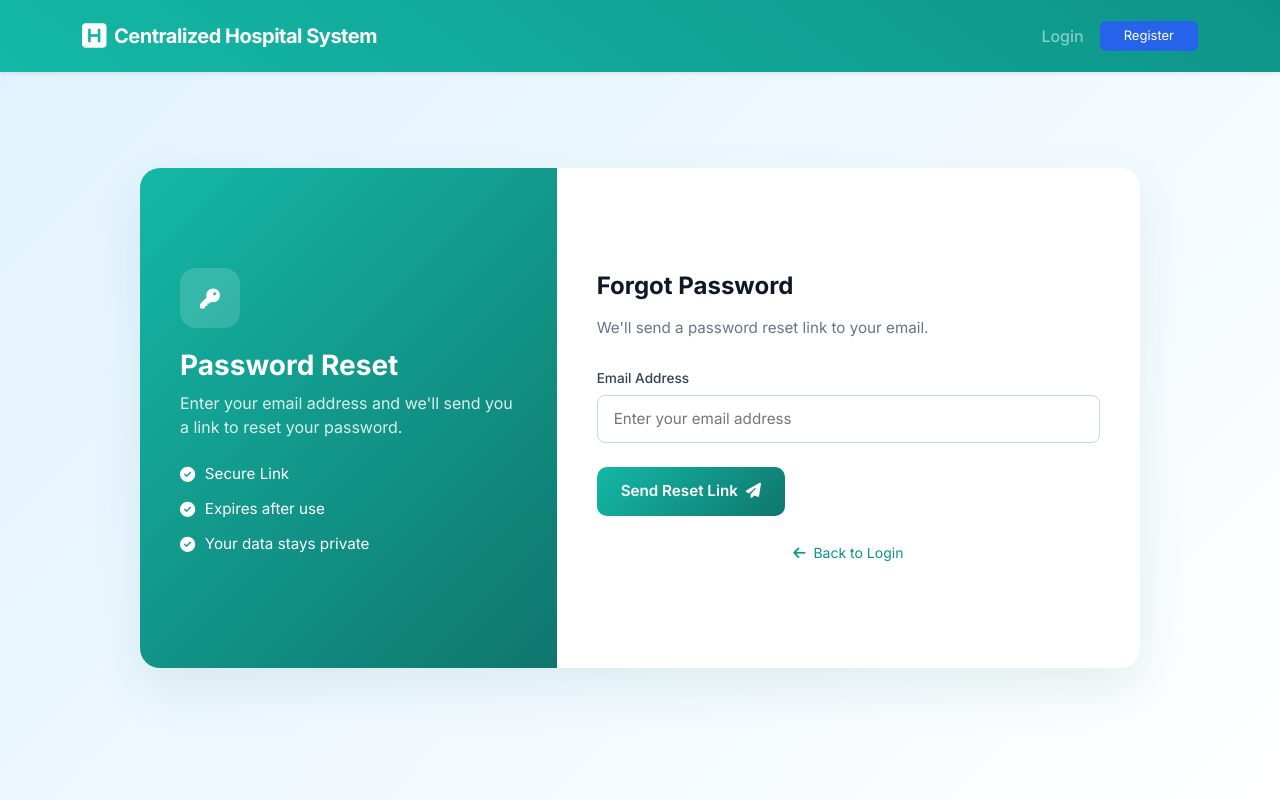
After one commit to KohlYumul/CHS, a Django app: page /accounts/forgot-password/ in a window 1280 px wide. The commit adds this page. Run offline with Django 5.2, Linux system fonts and the light colour scheme.

Commit message:
Forgot Password Function

```diff
--- /dev/null
+++ b/accounts/templates/accounts/forgot_password.html
@@ -0,0 +1,234 @@
+{% extends "base.html" %}
+
+{% block title %}Forgot Password - MedCentral{% endblock %}
+
+{% block extra_css %}
+<style>
+    body {background: linear-gradient(135deg, #f0fdfa 0%, #e0f2fe 100%); min-height: 100vh; }
+
+    .auth-shell {
+        max-width: 1000px;
+        margin: 0 auto;
+        background: #ffffff;
+        border-radius: 20px;
+        overflow: hidden;
+        box-shadow: 0 20px 50px rgba(15, 118, 110, 0.1);
+        animation: rise 0.5s ease-out;
+    }
+
+    @keyframes rise {
+        from { opacity: 0; transform: translateY(20px); }
+        to   { opacity: 1; transform: translateY(0); }
+    }
+
+    /* Brand panel */
+    .auth-brand {
+        background: linear-gradient(135deg, #14b8a6 0%, #0f766e 100%);
+        color: #fff;
+        padding: 3rem 2.5rem;
+        display: flex;
+        flex-direction: column;
+        justify-content: center;
+        min-height: 500px;
+    }
+
+    .auth-brand .brand-icon {
+        width: 60px;
+        height: 60px;
+        border-radius: 16px;
+        background: rgba(255, 255, 255, 0.15);
+        display: inline-flex;
+        align-items: center;
+        justify-content: center;
+        margin-bottom: 1.25rem;
+    }
+
+    .auth-brand h1 {
+        font-size: 1.75rem;
+        font-weight: 700;
+        margin-bottom: 0.5rem;
+        line-height: 1.25;
+    }
+
+    .auth-brand p {
+        opacity: 0.85;
+        margin-bottom: 1.5rem;
+        line-height: 1.5;
+    }
+
+    .auth-brand ul {
+        list-style: none;
+        padding: 0;
+        margin: 0;
+    }
+
+    .auth-brand ul li {
+        display: flex;
+        align-items: center;
+        gap: 0.6rem;
+        margin-bottom: 0.75rem;
+        font-size: 0.95rem;
+    }
+
+    /* Form panel */
+    .auth-form {
+        padding: 3rem 2.5rem;
+        min-height: 500px;
+        display: flex;
+        flex-direction: column;
+        justify-content: center;
+    }
+
+    .auth-form h2 {
+        font-size: 1.5rem;
+        font-weight: 700;
+        color: #0f172a;
+        margin-bottom: 1rem;
+    }
+
+    .auth-form .subtitle {
+        color: #64748b;
+        font-size: 0.95rem;
+        margin-bottom: 1.75rem;
+    }
+
+    .auth-form label {
+        font-weight: 500;
+        font-size: 0.85rem;
+        color: #334155;
+        margin-bottom: 0.4rem;
+        display: block;
+    }
+
+    .auth-form input[type="email"] {
+        width: 100%;
+        padding: 0.75rem 1rem;
+        border: 1px solid #cbd5e1;
+        border-radius: 8px;
+        font-size: 0.95rem;
+        color: #0f172a;
+        transition: border-color 0.2s ease-in-out, box-shadow 0.2s ease-in-out;
+    }
+
+    .auth-form input[type="email"]:focus {
+        border-color: #14b8a6;
+        box-shadow: 0 0 0 3px rgba(20, 184, 166, 0.25);
+        outline: none;
+        background-color: #fff;
+    }
+
+    .btn-auth {
+        background: linear-gradient(135deg, #14b8a6 0%, #0f766e 100%);
+        color: #fff;
+        padding: 0.8rem 1.5rem;
+        border: none;
+        border-radius: 10px;
+        font-size: 0.95rem;
+        font-weight: 600;
+        cursor: pointer;
+        transition: transform 0.15s, box-shadow 0.15s;
+    }
+
+    .btn-auth:hover {
+        transform: translateY(-2px);
+        box-shadow: 0 4px 12px rgba(13, 148, 136, 0.3);
+        color: #fff;
+    }
+    /* Info message (success) */
+    .alert-info {
+        background-color: #e0f2fe;
+        color: #0f766e;
+        border: 1px solid #99f6e4;
+        padding: 0.9rem 1rem;
+        border-radius: 10px;
+        margin-bottom: 1.5rem;
+        display: flex;
+        align-items: flex-start;
+        gap: 0.6rem;
+        line-height: 1.45;
+    }
+
+    /* Error message */
+    .alert-error {
+        background-color: #fee2e2;
+        color: #991b1b;
+        border: 1px solid #fca5a5;
+        padding: 0.9rem 1rem;
+        border-radius: 10px;
+        margin-bottom: 1.5rem;
+        display: flex;
+        align-items: flex-start;
+        gap: 0.6rem;
+        line-height: 1.45;
+    }
+
+    @media (max-width: 991.98px) {
+        .auth-brand {min-height: auto; padding: 2rem; text-align: center; }
+        .auth-brand ul { display: inline-block; text-align: left; }
+        .auth-form { padding: 2rem 1.5rem; min-height: auto; }
+    }
+
+</style>
+{% endblock %}
+
+{% block content %}
+<div class="container py-5">
+    <div class="auth-shell">
+        <div class="row g-0">
+
+            <!-- Brand Panel -->
+             <div class="col-lg-5">
+                <div class="auth-brand h-100">
+                    <div class="brand-icon">
+                        <i class="fa-solid fa-key fa-lg"></i>
+                    </div>
+                    <h1>Password Reset</h1>
+                    <p>Enter your email address and we'll send you a link to reset your password.</p>
+                    <ul>
+                        <li><i class="fa-solid fa-circle-check"></i> Secure Link</li>
+                        <li><i class="fa-solid fa-circle-check"></i> Expires after use</li>
+                        <li><i class="fa-solid fa-circle-check"></i> Your data stays private</li>
+                    </ul>
+                </div>
+
+             </div>
+            <!-- Form Panel -->
+            <div class="col-lg-7">
+                <div class="auth-form h-100">
+                    <h2>Forgot Password</h2>
+                    <p class="subtitle">We'll send a password reset link to your email.</p>
+
+                    {% if error %}
+                    <div class="alert-error">
+                        <i class="fa-solid fa-circle-exclamation mt-1"></i>
+                        <span>{{ error }}</span>
+                    </div>
+                    {% endif %}
+                    {% if message %}
+                    <div class="alert-info">
+                        <i class="fa-solid fa-circle-info mt-1"></i>
+                        <span>{{ message }}</span>
+                    </div>
+                    {% endif %}
+                                    <form method="post" autocomplete="off" novalidate>
+                                        {% csrf_token %}
+
+                                        <div class="mb-4">
+                                            <label for="email">Email Address</label>
+                                            <input type="email" name="email" id="email" placeholder="Enter your email address" pattern="[a-zA-Z0-9._%+\-]+@[a-zA-Z0-9.\-]+\.[a-zA-Z]{2,}$"  title="Enter a valid email like yourname@gmail.com" required>
+                                        </div>
+                                        <button type="submit" class="btn-auth">
+                                            Send Reset Link <i class="fa-solid fa-paper-plane ms-1"></i>
+                                        </button>
+                                    </form>
+                                    <div class="text-center mt-4">
+                                        <a href="{% url 'accounts:login' %}" class="small text-decoration-none" style="color: #0d9488;">
+                                            <i class="fa-solid fa-arrow-left me-1"></i> Back to Login
+                                        </a>
+                                    </div>
+                                </div>
+                            </div>
+                        </div>
+                    </div>
+                </div>
+{% endblock %}
--- a/accounts/templates/accounts/login.html
+++ b/accounts/templates/accounts/login.html
@@ -209,7 +209,7 @@
                             {% endif %}
                         </div>
                         <div class="d-flex justify-content-end mb-4">
-                            <a href="#" class="small text-decoration-none" style="color: #0d9488;">Forgot password?</a>
+                           <a href="{% url 'accounts:forgot_password' %}" class="small text-decoration-none" style="color: #0d9488;">Forgot password?</a>
                         </div>
                         <button type="submit" class="btn-auth">
                             Sign In <i class="fa-solid fa-arrow-right-to-bracket ms-1"></i>
--- a/accounts/urls.py
+++ b/accounts/urls.py
@@ -24,4 +24,7 @@ urlpatterns = [
     path('dashboard/staff/', views.staff_dashboard, name='staff_dashboard'),
     path('dashboard/patient/', views.patient_dashboard, name='patient_dashboard'),
     # accounts/urls.py
+
+    # Password reset
+    path("forgot-password/", views.forgot_password, name="forgot_password"),
 ]
--- a/accounts/views.py
+++ b/accounts/views.py
@@ -9,6 +9,8 @@ from .decorators import role_required
 from django.contrib import messages
 from hospitals.models import Hospital
 from django.urls import reverse
+from django.core.validators import validate_email
+from django.core.exceptions import ValidationError
 
 
 User = get_user_model()
@@ -162,3 +164,23 @@ def staff_dashboard(request):
 def patient_dashboard(request):
     hospital = request.user.hospital  # full hospital object
     return render(request, 'dashboard/dashboard_patient.html', {'hospital': hospital})
+
+#Forgot Password
+def forgot_password(request):
+    message = ""
+    error = ""
+
+    if request.method == "POST":
+        email = request.POST.get("email", "").strip()
+
+        try:
+            validate_email(email)
+        except ValidationError:
+            error = "Please enter a valid email address, like yourname@gmail.com."
+        else:
+            message = "If an account exists on this email, an email with directions on how to reset your password will be sent."
+
+    return render(request, "accounts/forgot_password.html", {
+        "message": message,
+        "error": error,
+    })
```
